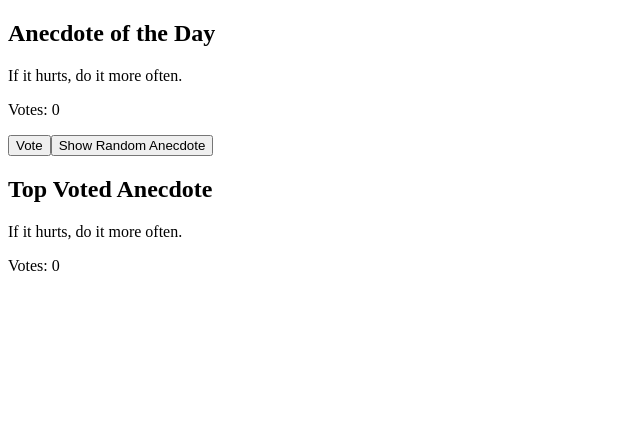
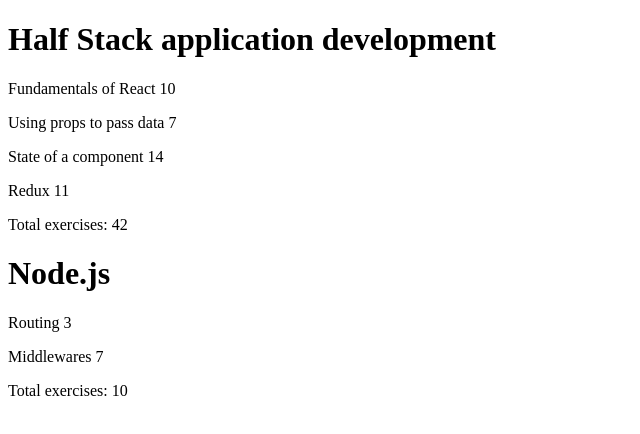
Before and after one commit to falvarezz139/fullstack_fer, a React (Vite) app: page / in a window 1280 px wide. Shown: the top 434 px of the page, without its empty margins (0-640 px from the left). Built offline with nearby package versions, Linux system fonts and the light colour scheme.

Commit message:
ejercicios 2.1-2.5

```diff
--- a/src/App.jsx
+++ b/src/App.jsx
@@ -1,50 +1,75 @@
-import { useState } from "react";
+const Course = ({ course }) => {
+  return (
+    <div>
+      <h1>{course.name}</h1>
+      {course.parts.map((part) => (
+        <p key={part.id}>
+          {part.name} {part.exercises}
+        </p>
+      ))}
+    </div>
+  );
+};
+
+const Total = ({ course }) => {
+  const total = course.parts.reduce((sum, part) => sum + part.exercises, 0);
+  return <p>Total exercises: {total}</p>;
+};
 
 const App = () => {
-  const anecdotes = [
-    "If it hurts, do it more often.",
-    "Adding manpower to a late software project makes it later!",
-    "The first 90 percent of the code accounts for the first 10 percent of the development time...The remaining 10 percent of the code accounts for the other 90 percent of the development time.",
-    "Any fool can write code that a computer can understand. Good programmers write code that humans can understand.",
-    "Premature optimization is the root of all evil.",
-    "Debugging is twice as hard as writing the code in the first place. Therefore, if you write the code as cleverly as possible, you are, by definition, not smart enough to debug it.",
-    "Programming without an extremely heavy use of console.log is same as if a doctor would refuse to use x-rays or blood tests when diagnosing patients.",
-    "The only way to go fast, is to go well.",
+  const courses = [
+    {
+      name: "Half Stack application development",
+      id: 1,
+      parts: [
+        {
+          name: "Fundamentals of React",
+          exercises: 10,
+          id: 1,
+        },
+        {
+          name: "Using props to pass data",
+          exercises: 7,
+          id: 2,
+        },
+        {
+          name: "State of a component",
+          exercises: 14,
+          id: 3,
+        },
+        {
+          name: "Redux",
+          exercises: 11,
+          id: 4,
+        },
+      ],
+    },
+    {
+      name: "Node.js",
+      id: 2,
+      parts: [
+        {
+          name: "Routing",
+          exercises: 3,
+          id: 1,
+        },
+        {
+          name: "Middlewares",
+          exercises: 7,
+          id: 2,
+        },
+      ],
+    },
   ];
-
-  const [selected, setSelected] = useState(0);
-  const [votes, setVotes] = useState(new Array(anecdotes.length).fill(0));
-
-  const getRandomAnecdote = () => {
-    const randomIndex = Math.floor(Math.random() * anecdotes.length);
-    setSelected(randomIndex);
-  };
-
-  const voteAnecdote = () => {
-    const votesCopy = [...votes];
-    votesCopy[selected] += 1;
-    setVotes(votesCopy);
-  };
-
-  const getMostVotedAnecdote = () => {
-    const maxVotes = Math.max(...votes);
-    const mostVotedIndex = votes.indexOf(maxVotes);
-    return { anecdote: anecdotes[mostVotedIndex], votes: maxVotes };
-  };
-
-  const mostVoted = getMostVotedAnecdote();
 
   return (
     <div>
-      <h2>Anecdote of the Day</h2>
-      <p>{anecdotes[selected]}</p>
-      <p>Votes: {votes[selected]}</p>
-      <button onClick={voteAnecdote}>Vote</button>
-      <button onClick={getRandomAnecdote}>Show Random Anecdote</button>
-
-      <h2>Top Voted Anecdote</h2>
-      <p>{mostVoted.anecdote}</p>
-      <p>Votes: {mostVoted.votes}</p>
+      {courses.map((course) => (
+        <div key={course.id}>
+          <Course course={course} />
+          <Total course={course} />
+        </div>
+      ))}
     </div>
   );
 };
--- a/src/components/Header.jsx
+++ /dev/null
@@ -1,5 +0,0 @@
-// const Header = ({ course }) => {
-//   return <h1>{course.name}</h1>;
-// };
-
-// export default Header;
--- /dev/null
+++ b/src/components/Note.jsx
@@ -0,0 +1,5 @@
+// const Note = ({ note }) => {
+//   return <li>{note.content}</li>;
+// };
+
+// export default Note;
```
Also changed, not shown: src/components/Content.jsx (deleted, +0 -13 lines), src/components/Total.jsx (deleted, +0 -10 lines).
